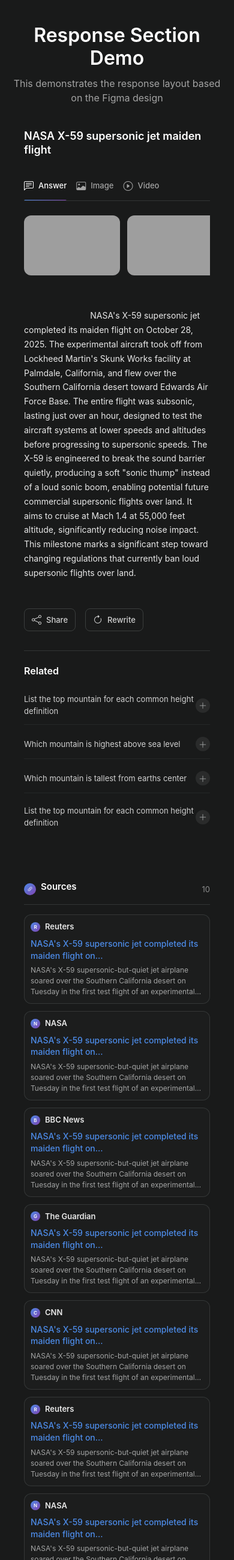
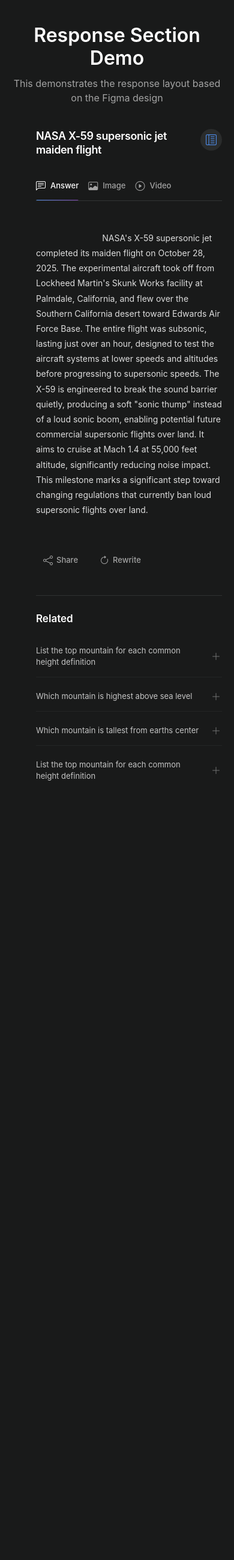
Before and after one commit to BigBurry-Products/Pegpo-AI, a Django app: page /demo/ in a window 390 px wide. Shown: the whole page at 60% size. Run offline with Django 5.2, Linux system fonts and the light colour scheme; grey boxes are pictures that could not be loaded.

Commit message:
Implemented further UI refinements and layout restructuring for the chat interface.
- Separated the response section and sources section into distinct layouts
- Removed the chat-style user message display from the response view
- Moved the input rectangle box to appear below the response section
- Fixed basic alignment issues across the page
- Implemented separate versions of the sources layout for desktop and mobile views
- Ensured proper responsiveness and layout consistency across screen sizes
- Fixed logo and sidebar scrolling behavior to prevent unintended movement
- Improved overall layout stability

```diff
--- a/static/css/response.css
+++ b/static/css/response.css
@@ -6,7 +6,8 @@
 .response-container {
     width: 100%;
     max-width: 1600px;
-    margin: 20px auto;
+    margin: 20px 0 20px 20px;
+    /* Changed from auto to left-align */
     padding: 0 20px;
     display: flex;
     gap: 40px;
@@ -25,11 +26,12 @@
 }
 
 .response-query-text {
-    font-size: 28px;
+    font-size: 32px;
     font-weight: 600;
     color: #FFFFFF;
     line-height: 1.3;
     margin: 0;
+    letter-spacing: -0.02em;
 }
 
 /* Tab Navigation */
@@ -54,6 +56,64 @@
     display: flex;
     align-items: center;
     gap: 8px;
+}
+
+/* Mobile Toggle Button (Default Hidden) */
+.mobile-sources-toggle {
+    display: none;
+    background: rgba(111, 117, 116, 0.2);
+    border: none;
+    color: #4D8BE7;
+    width: 36px;
+    height: 36px;
+    border-radius: 50%;
+    align-items: center;
+    justify-content: center;
+    cursor: pointer;
+    flex-shrink: 0;
+    transition: all 0.2s ease;
+}
+
+.mobile-sources-toggle:active {
+    transform: scale(0.95);
+    background: rgba(111, 117, 116, 0.3);
+}
+
+.mobile-sources-toggle i {
+    font-size: 18px;
+}
+
+.mobile-sources-close {
+    display: none;
+    background: none;
+    border: none;
+    color: rgba(255, 255, 255, 0.6);
+    cursor: pointer;
+    padding: 8px;
+    margin-left: auto;
+}
+
+/* Mobile Overlay */
+.mobile-sources-overlay {
+    position: fixed;
+    top: 0;
+    left: 0;
+    width: 100vw;
+    height: 100vh;
+    background: rgba(0, 0, 0, 0.5);
+    z-index: 1040;
+    backdrop-filter: blur(2px);
+    animation: fadeIn 0.2s ease;
+}
+
+@keyframes fadeIn {
+    from {
+        opacity: 0;
+    }
+
+    to {
+        opacity: 1;
+    }
 }
 
 .response-tab:hover {
@@ -140,39 +200,39 @@
 
 /* Answer Text */
 .response-answer-text {
-    font-size: 16px;
-    line-height: 1.7;
-    color: rgba(255, 255, 255, 0.9);
-    margin-bottom: 24px;
+    font-size: 15px;
+    line-height: 1.8;
+    color: rgba(255, 255, 255, 0.85);
+    margin-bottom: 28px;
     white-space: pre-wrap;
+    font-weight: 400;
 }
 
 /* Action Buttons */
 .response-actions {
     display: flex;
-    gap: 16px;
-    margin-bottom: 32px;
+    gap: 12px;
+    margin-bottom: 36px;
 }
 
 .response-action-btn {
     background: transparent;
-    border: 1px solid rgba(111, 117, 116, 0.4);
-    color: rgba(255, 255, 255, 0.8);
-    padding: 8px 16px;
-    border-radius: 8px;
-    font-size: 14px;
+    border: none;
+    color: rgba(255, 255, 255, 0.6);
+    padding: 6px 12px;
+    border-radius: 6px;
+    font-size: 13px;
     font-weight: 500;
     cursor: pointer;
     display: flex;
     align-items: center;
-    gap: 8px;
+    gap: 6px;
     transition: all 0.2s ease;
 }
 
 .response-action-btn:hover {
-    background: rgba(111, 117, 116, 0.2);
-    border-color: rgba(111, 117, 116, 0.6);
-    color: #FFFFFF;
+    background: rgba(111, 117, 116, 0.15);
+    color: rgba(255, 255, 255, 0.9);
 }
 
 .response-action-btn i {
@@ -181,16 +241,16 @@
 
 /* Related Section */
 .response-related {
-    margin-top: 32px;
-    padding-top: 24px;
-    border-top: 1px solid rgba(111, 117, 116, 0.3);
+    margin-top: 40px;
+    padding-top: 28px;
+    border-top: 1px solid rgba(111, 117, 116, 0.25);
 }
 
 .response-related-title {
-    font-size: 16px;
+    font-size: 17px;
     font-weight: 600;
     color: #FFFFFF;
-    margin-bottom: 16px;
+    margin-bottom: 20px;
 }
 
 .response-related-list {
@@ -203,10 +263,11 @@
     display: flex;
     align-items: center;
     justify-content: space-between;
-    padding: 12px 0;
+    padding: 14px 0;
     cursor: pointer;
-    transition: opacity 0.2s ease;
-    border-bottom: 1px solid rgba(111, 117, 116, 0.15);
+    transition: all 0.2s ease;
+    border-bottom: 1px solid rgba(111, 117, 116, 0.12);
+    gap: 16px;
 }
 
 .response-related-item:last-child {
@@ -214,61 +275,76 @@
 }
 
 .response-related-item:hover {
-    opacity: 0.7;
+    padding-left: 4px;
 }
+
+
 
 .response-related-item-text {
     font-size: 14px;
-    color: rgba(255, 255, 255, 0.8);
+    color: rgba(255, 255, 255, 0.75);
     flex: 1;
+    font-weight: 400;
 }
 
 .response-related-item-icon {
-    width: 24px;
-    height: 24px;
+    width: 20px;
+    height: 20px;
     border-radius: 50%;
-    background: rgba(111, 117, 116, 0.2);
+    background: transparent;
     display: flex;
     align-items: center;
     justify-content: center;
-    color: rgba(255, 255, 255, 0.6);
-    font-size: 14px;
+    color: rgba(255, 255, 255, 0.4);
+    font-size: 16px;
     flex-shrink: 0;
     transition: all 0.2s ease;
 }
 
 .response-related-item:hover .response-related-item-icon {
-    background: rgba(111, 117, 116, 0.3);
-    color: #FFFFFF;
+    color: rgba(255, 255, 255, 0.7);
 }
 
+/* Sources Sidebar */
 /* Sources Sidebar */
 .response-sources-sidebar {
     width: 320px;
     flex-shrink: 0;
     position: sticky;
     top: 20px;
-    height: fit-content;
+    height: calc(100vh - 40px);
+    /* Fixed height */
     max-height: calc(100vh - 40px);
+    display: flex;
+    flex-direction: column;
+    overflow: hidden;
+    /* Header stays, content scrolls */
+}
+
+/* Scrollable List Area */
+.response-sources-list {
     overflow-y: auto;
+    flex: 1;
+    padding-right: 4px;
+    /* Space for scrollbar */
     scrollbar-width: thin;
     scrollbar-color: rgba(111, 117, 116, 0.5) transparent;
 }
 
-.response-sources-sidebar::-webkit-scrollbar {
+.response-sources-list::-webkit-scrollbar {
     width: 6px;
 }
 
-.response-sources-sidebar::-webkit-scrollbar-track {
+.response-sources-list::-webkit-scrollbar-track {
     background: transparent;
 }
 
-.response-sources-sidebar::-webkit-scrollbar-thumb {
+.response-sources-list::-webkit-scrollbar-thumb {
     background: rgba(111, 117, 116, 0.5);
     border-radius: 3px;
 }
 
-.response-sources-sidebar::-webkit-scrollbar-thumb:hover {
+.response-sources-list::-webkit-scrollbar-thumb:hover {
     background: rgba(111, 117, 116, 0.7);
 }
 
@@ -397,13 +473,50 @@
 @media (max-width: 991px) {
     .response-container {
         flex-direction: column;
+        gap: 0;
     }
 
+    /* Mobile Sidebar - Offcanvas Style */
     .response-sources-sidebar {
-        width: 100%;
-        position: static;
+        display: none;
+        /* Hidden by default on mobile */
+        position: fixed;
+        top: 0;
+        right: 0;
+        bottom: 0;
+        width: 85%;
+        max-width: 360px;
+        height: 100vh;
+        background-color: var(--card-bg, #1E1E1E);
+        z-index: 1050;
+        padding: 20px;
+        box-shadow: -5px 0 20px rgba(0, 0, 0, 0.5);
+        transform: translateX(100%);
+        transition: transform 0.3s ease-in-out;
+        margin-top: 0;
         max-height: none;
-        margin-top: 24px;
+    }
+
+    .response-sources-sidebar.active {
+        display: flex;
+        flex-direction: column;
+        transform: translateX(0);
+    }
+
+    .mobile-sources-toggle {
+        display: flex;
+        /* Show on mobile */
+    }
+
+    .mobile-sources-close {
+        display: flex;
+        /* Show close button */
+    }
+
+    .response-sources-header {
+        margin-bottom: 20px;
+        padding-bottom: 15px;
+        border-bottom: 1px solid rgba(111, 117, 116, 0.2);
     }
 
     .response-query-text {
--- a/static/js/response.js
+++ b/static/js/response.js
@@ -36,8 +36,13 @@
                 <!-- Main Response Area -->
                 <div class="response-main">
                     <!-- Response Header -->
-                    <div class="response-header">
-                        <h1 class="response-query-text">${this.escapeHtml(query)}</h1>
+                    <div class="response-header d-flex justify-content-between align-items-start gap-3">
+                        <h1 class="response-query-text mb-0">${this.escapeHtml(query)}</h1>
+
+                        <!-- Mobile Sources Toggle (Icon Button) -->
+                        <button class="mobile-sources-toggle icon-btn">
+                            <i class="bi bi-layout-text-sidebar-reverse"></i>
+                        </button>
                     </div>
 
                     <!-- Tab Navigation -->
@@ -58,7 +63,7 @@
 
                     <!-- Answer Tab Content -->
                     <div class="response-tab-content active" data-content="answer">
-                        ${images.length > 0 ? this.generateImageGallery(images) : ''}
+                        <!-- Image gallery removed as per user request -->
 
                         <div class="response-answer-text">
                             ${this.formatAnswerText(answer)}
@@ -166,11 +171,17 @@
         return `
             <aside class="response-sources-sidebar">
                 <div class="response-sources-header">
-                    <div class="response-sources-icon">
-                        <i class="bi bi-link-45deg"></i>
+                    <div class="d-flex align-items-center gap-2">
+                        <div class="response-sources-icon">
+                            <i class="bi bi-link-45deg"></i>
+                        </div>
+                        <h3 class="response-sources-title mb-0">Sources</h3>
+                        <span class="response-sources-count">${sources.length}</span>
                     </div>
-                    <h3 class="response-sources-title">Sources</h3>
-                    <span class="response-sources-count">${sources.length}</span>
+                    <!-- Mobile Close Button -->
+                    <button class="mobile-sources-close">
+                        <i class="bi bi-x-lg"></i>
+                    </button>
                 </div>
                 <div class="response-sources-list">
                     ${sourceCards}
@@ -245,6 +256,35 @@
                 }
             });
         });
+
+        // Mobile Sources Toggle
+        const mobileSourcesToggle = responseElement.querySelector('.mobile-sources-toggle');
+        const sourcesSidebar = responseElement.querySelector('.response-sources-sidebar');
+        const mobileSourcesClose = responseElement.querySelector('.mobile-sources-close');
+
+        if (mobileSourcesToggle && sourcesSidebar) {
+            mobileSourcesToggle.addEventListener('click', () => {
+                sourcesSidebar.classList.add('active');
+                // Create overlay
+                const overlay = document.createElement('div');
+                overlay.className = 'mobile-sources-overlay';
+                document.body.appendChild(overlay);
+
+                // Overlay click to close
+                overlay.addEventListener('click', () => {
+                    sourcesSidebar.classList.remove('active');
+                    overlay.remove();
+                });
+
+                // Handle Close Button
+                if (mobileSourcesClose) {
+                    mobileSourcesClose.addEventListener('click', () => {
+                        sourcesSidebar.classList.remove('active');
+                        overlay.remove();
+                    });
+                }
+            });
+        }
     }
 
     /**
@@ -324,7 +364,7 @@
     /**
      * Generate dummy sources data for testing
      */
-    static generateDummySources(count = 10) {
+    static generateDummySources(count = 20) {
         const sources = [];
         const sourceTemplates = [
             {
```
Also changed, not shown: static/css/chat_app.css (+81 -12 lines), static/js/chat_app.js (+37 -40 lines), templates/chat_app.html (+9 -6 lines).
